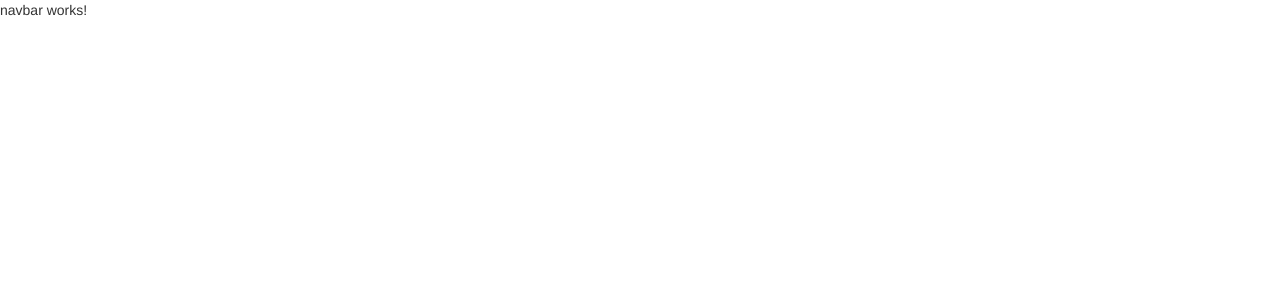
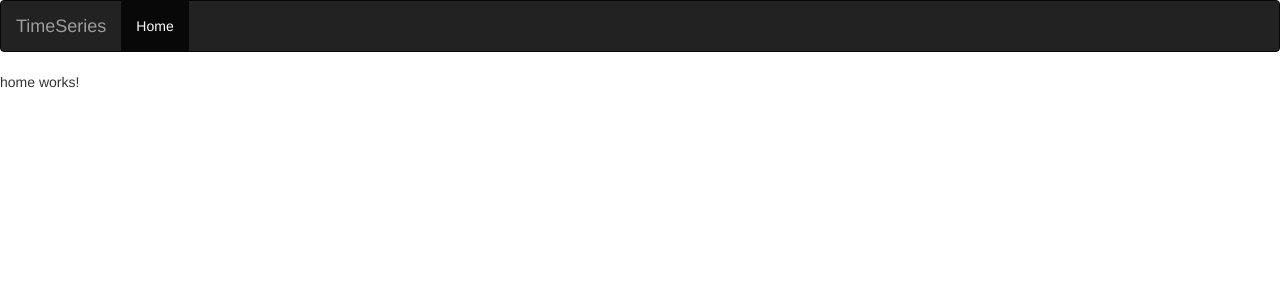
Before and after one commit to agiangrant/time-series, an Angular app: page /home in a window 1280 px wide. Before the commit this address led to /. Shown: the top 300 px of the page. Built offline with nearby package versions, Linux system fonts and the light colour scheme; a small style sheet from the web is missing.

Commit message:
setup a simple navbar and hook it to the router

```diff
--- a/src/app/navbar/navbar.component.html
+++ b/src/app/navbar/navbar.component.html
@@ -1,3 +1,17 @@
-<p>
-  navbar works!
-</p>
+<nav class="navbar navbar-inverse">
+  <div class="container-fluid">
+    <div class="navbar-header">
+      <button type="button" class="navbar-toggle collapsed" data-toggle="collapse" data-target="#collapsed-navbar" aria-expanded="false">
+        <span class="sr-only">Toggle navigation</span>
+      </button>
+      <a class="navbar-brand" routerLink="/">TimeSeries</a>
+    </div>
+
+    <!-- add navbar contents here -->
+    <div class="collapsed navbar-collapse" id="collapsed-navbar">
+      <ul class="nav navbar-nav">
+        <li routerLinkActive="active"><a routerLink="/home">Home</a></li>
+      </ul>
+    </div>
+  </div>
+</nav>
```
Also changed, not shown: src/app/app.routing.ts (+9 -0 lines).
